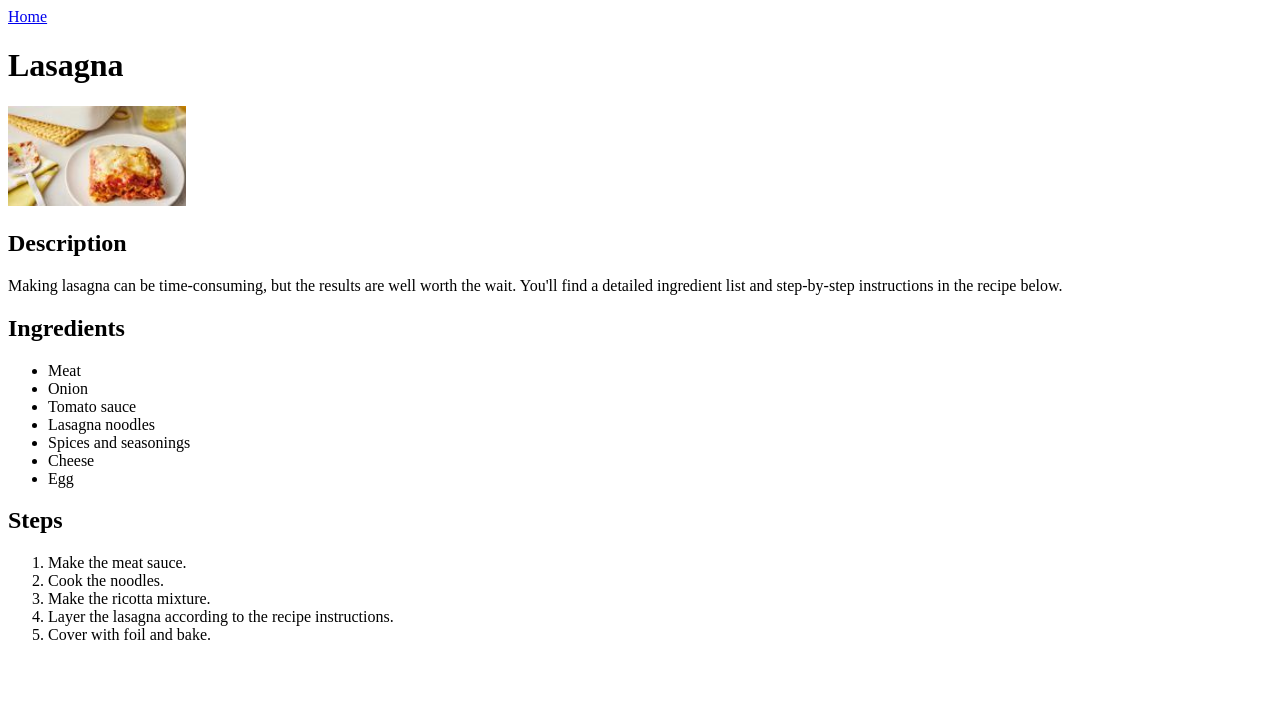
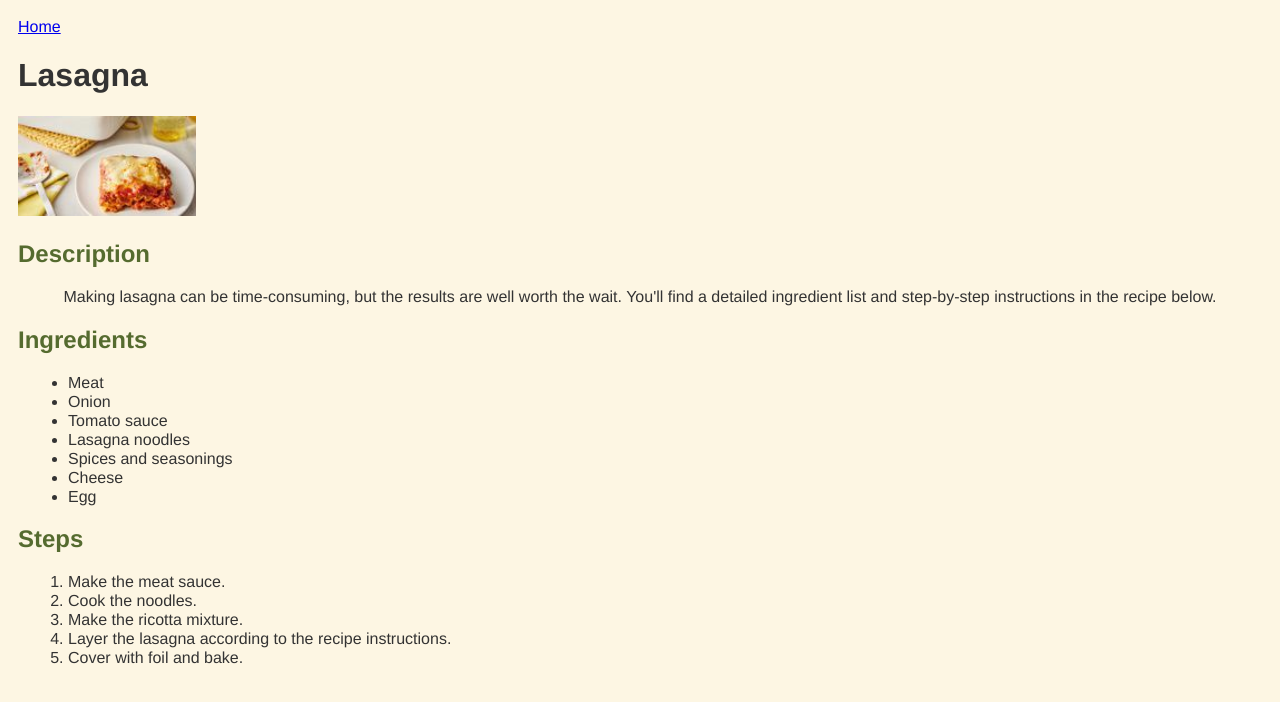
Before and after one commit to sanda-bunescu/frontend-course-projects, a plain HTML site: page Recipes/recipes_list/lasagna.html in a window 1280 px wide. Drawn offline with Linux system fonts and the light colour scheme.

Commit message:
Add style to lasagna.html

```diff
--- /dev/null
+++ b/Recipes/recipes_list/lasagna-style.css
@@ -0,0 +1,25 @@
+body{
+    padding: 10px;
+    font-family:'Franklin Gothic Medium', 'Arial Narrow', Arial, sans-serif;
+    background: #fdf6e3;
+    color: #333;
+}
+
+p{
+    text-align: center;
+}
+
+h1{
+    font-weight: 1000;
+}
+h2{
+    color:darkolivegreen;
+}
+
+ul, ol{
+    padding-left: 50px;
+}
+
+li{
+    margin-bottom: 1px;
+}
--- a/Recipes/recipes_list/lasagna.html
+++ b/Recipes/recipes_list/lasagna.html
@@ -3,6 +3,7 @@
     <head>
         <meta charset="utf-8">
         <title>Lasagna</title>
+        <link rel="stylesheet" href="lasagna-style.css">
     </head>
     <body>
         <a href="../index.html">Home</a>
```
